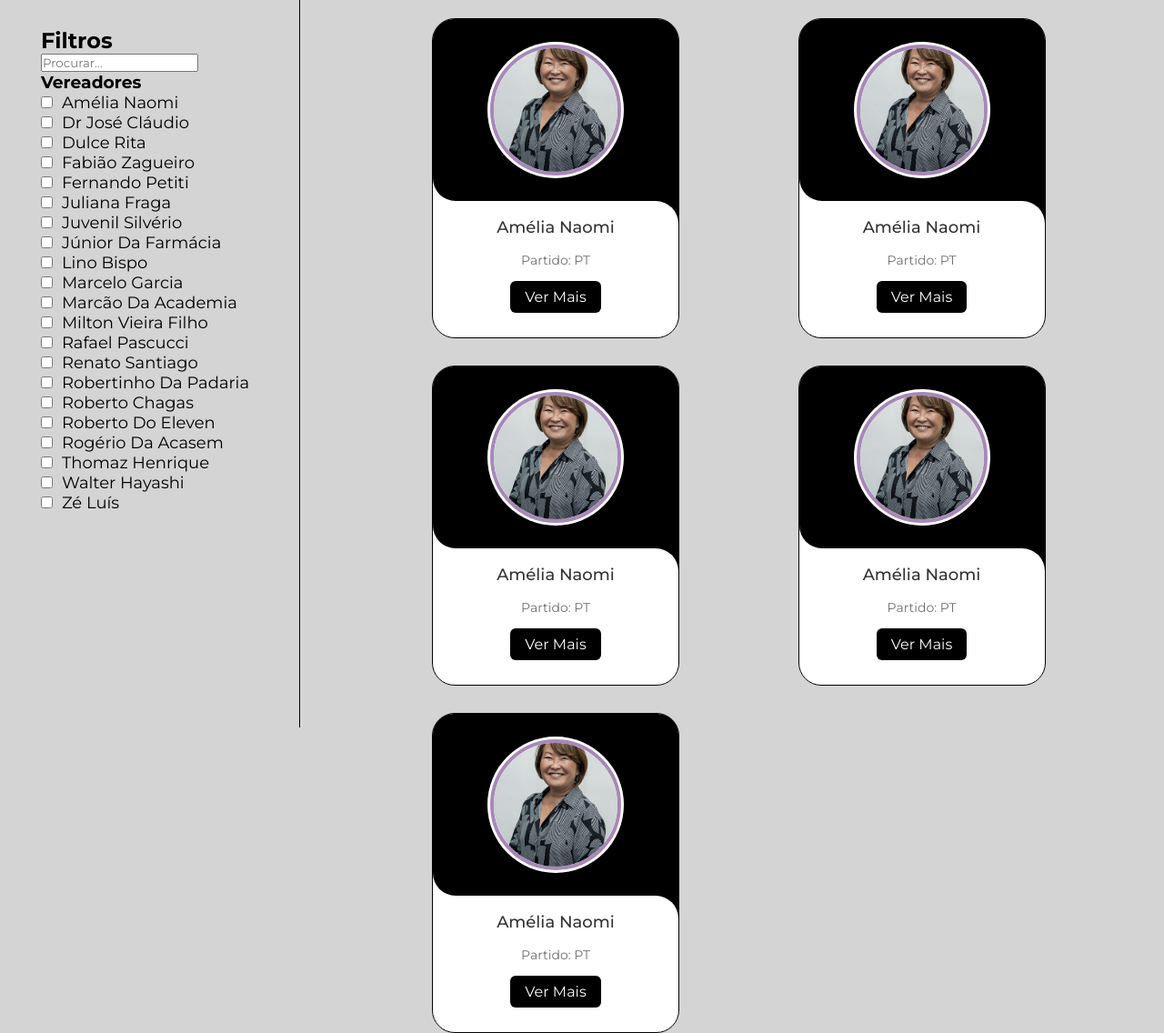
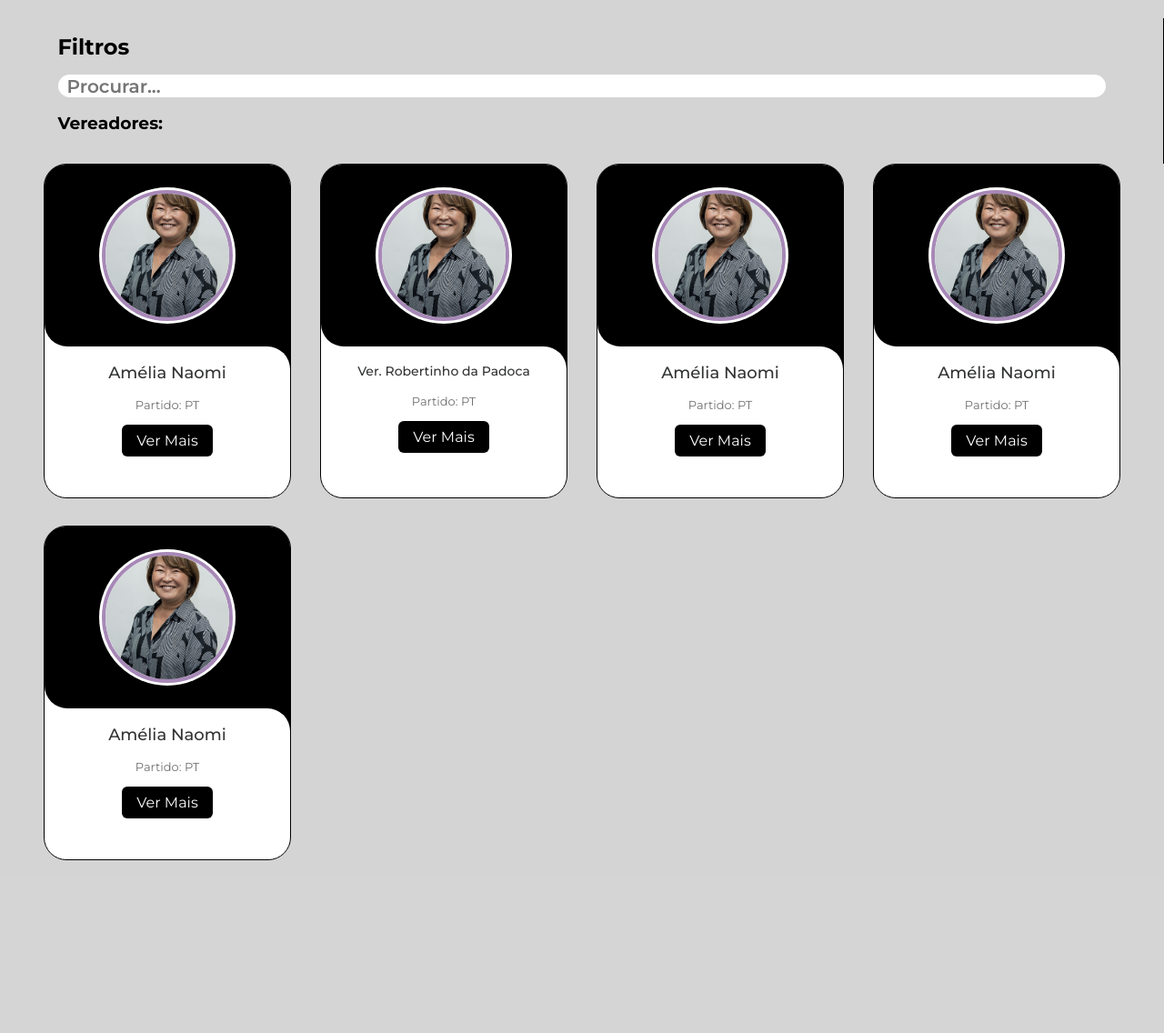
Before and after one commit to AgileKrakens/DemoQuerycy, a Flask app: page /pagina-politicos in a window 1280 px wide. Shown: the part 70-1206 px from the top of the page at 91% size. After the commit the page ends 1016 px from the top, so only its background shows below. Run offline with Flask 3, Linux system fonts and the light colour scheme.

Commit message:
Update politicos.html style

```diff
--- a/src/static/css/politicos.css
+++ b/src/static/css/politicos.css
@@ -8,24 +8,24 @@ body {
 .flex-container{
   display: flex;
   max-width: 100%;
-  gap: 125px;
+  padding: 20px 0;
+  flex-direction: column;
+  align-items: center;
 }
 
 .sidebar{
-  flex: 0 1 350px;
   display: flex;
-  flex-direction: column;
-  align-items: center;
-  padding: 30px 0 0 0;
-  height: 100vh;
+  justify-content: center;
+  height: 20vh;
+  min-width: 100vw;
   border-right: solid 1px #000;
-  max-width: 330px;
   text-align: justify;
 }
+
 section.politicos{
-  flex: 1;
-  max-width: 1000px;
-  padding:20px 0px 0px 20px;
+  min-width: 100%;
+  display: flex;
+  justify-content: center;
   width: 100%;
   box-sizing: border-box;
 }
@@ -33,10 +33,11 @@ section.politicos{
 .resultados{
 
   display: grid;
+  justify-items: center;
   grid-template-columns: repeat(auto-fit, minmax(300px, 1fr));
   grid-template-rows: auto;
   row-gap: 30px;
-
+  width: 95%;
 }
 
 /* ===============CARD=============== */
@@ -44,7 +45,7 @@ section.politicos{
   background-color: #FFF ;
   border-radius: 25px;
   width: 17rem;
-  height: 22rem;
+  height: 23rem;
   border: solid 1px #000;
   box-shadow: #000;
 }
@@ -110,10 +111,12 @@ section.politicos{
   font-weight: 500;
   color: #323334;
   padding: 6px;
+  text-align: center;
+  width: 90%;
 }
 
 .descricao{
-  font-size: 14px;
+  font-size: 13px;
   color: #707070;
   text-align: center;
   padding-top: 10px;
@@ -143,10 +146,16 @@ section.politicos{
   align-items: start;
   justify-content: space-evenly;
 }
-.checkbox-container{
-  font-size: 18px;
+.filter-box{
+  font-size: 20px;
+  font-weight: 600;
+  width: 90dvw;
+  padding: 5px 40px 5px 10px;
+  border: none;
+  box-sizing: border-box;
+  height: 25px;
+  border-radius: 50px;
+
 }
-.checkbox-container label{
-  padding: 10px;
-}
+
 /* ===============FILTROS-FIM===============*/
--- a/src/static/javascript/filtros.js
+++ /dev/null
@@ -1,26 +0,0 @@
-let nomes = ['Amélia Naomi', 'Fabião Zagueiro', 'Júnior Da Farmácia', 'Marcão Da Academia', 'Rafael Pascucci', 'Roberto Chagas', 'Thomaz Henrique', 'Dr José Cláudio', 'Dulce Rita', 'Fernando Petiti', 'Juvenil Silvério', 'Juliana Fraga', 'Lino Bispo', 'Marcelo Garcia', 'Milton Vieira Filho', 'Renato Santiago', 'Robertinho Da Padaria', 'Roberto Do Eleven', 'Rogério Da Acasem', 'Walter Hayashi', 'Zé Luís'];
-let nomesOrganizados = nomes.sort()
-const container = document.getElementById('checkboxContainer');
-
-
-        nomes.forEach((nome, index) => {
-
-            const checkbox = document.createElement('input');
-            checkbox.type = 'checkbox';
-            checkbox.id = index;
-            checkbox.name = nome;
-            checkbox.value = nome;
-            checkbox.class = 'checkbox';
-
-
-            const label = document.createElement('label');
-            label.htmlFor = index;
-            label.textContent = nome;
-
-
-            container.appendChild(checkbox);
-            container.appendChild(label);
-
-
-            container.appendChild(document.createElement('br'));
-        });
--- /dev/null
+++ b/src/static/javascript/politicos.js
@@ -0,0 +1,27 @@
+function ajustarTamanhoFonte() {
+    const elementos = document.getElementsByClassName('name');
+
+    for (let i = 0; i < elementos.length; i++) {
+        const elemento = elementos[i];
+        const comprimentoTexto = elemento.textContent.length;
+
+        let tamanhoFonte = 18;
+        const tamanhoMinimoFonte = 14;
+        const tamanhoMaximoFonte = 18;
+
+        if (comprimentoTexto > 15) {
+            tamanhoFonte -= (comprimentoTexto - 15) * 0.5;
+        }
+
+        if (tamanhoFonte < tamanhoMinimoFonte) {
+            tamanhoFonte = tamanhoMinimoFonte;
+        } else if (tamanhoFonte > tamanhoMaximoFonte) {
+            tamanhoFonte = tamanhoMaximoFonte;
+        }
+
+        elemento.style.fontSize = tamanhoFonte + 'px';
+    }
+}
+
+window.addEventListener("resize", ajustarTamanhoFonte);
+ajustarTamanhoFonte();
--- a/src/templates/politicos.html
+++ b/src/templates/politicos.html
@@ -3,7 +3,7 @@
 
 {% block additional_styles %}
 <link rel="stylesheet" href="../static/css/politicos.css">
-<script type="module" src="../static/javascript/filtros.js" defer></script>
+<script type="module" src="../static/javascript/politicos.js" defer></script>
 {% endblock %}
 
 {% block content %}
@@ -11,8 +11,8 @@
   <aside class="sidebar">
       <div class="filtros">
         <h2>Filtros</h2>
-        <input type="text" class="form-control mb-3" placeholder="Procurar...">
-        <h3>Vereadores</h3>
+        <input type="text" class="filter-box" placeholder="Procurar...">
+        <h3>Vereadores:</h3>
         <!-- =======Checkbox======= -->
         <div class="checkbox-container" id="checkboxContainer">
           <!-- =====checkboxes do js===== -->
@@ -41,7 +41,7 @@
             </div>
         </div>
         <div class="card-content">
-            <h2 class="name">Amélia Naomi</h2>
+            <h2 class="name">Ver. Robertinho da Padoca</h2>
             <p class="descricao">Partido: PT</p>
         <a href="/perfil/2"><button class="button">Ver Mais </button></a>
         </div>
@@ -53,7 +53,7 @@
                 <img src="../static/img/amelia_naomi.jpg" alt="imagem-card-político" class="card-img">
             </div>
         </div>
-        <div class="card-content">
+        <div class="card-content" >
             <h2 class="name">Amélia Naomi</h2>
             <p class="descricao">Partido: PT</p>
         <a href="/perfil/2"><button class="button">Ver Mais </button></a>
```
